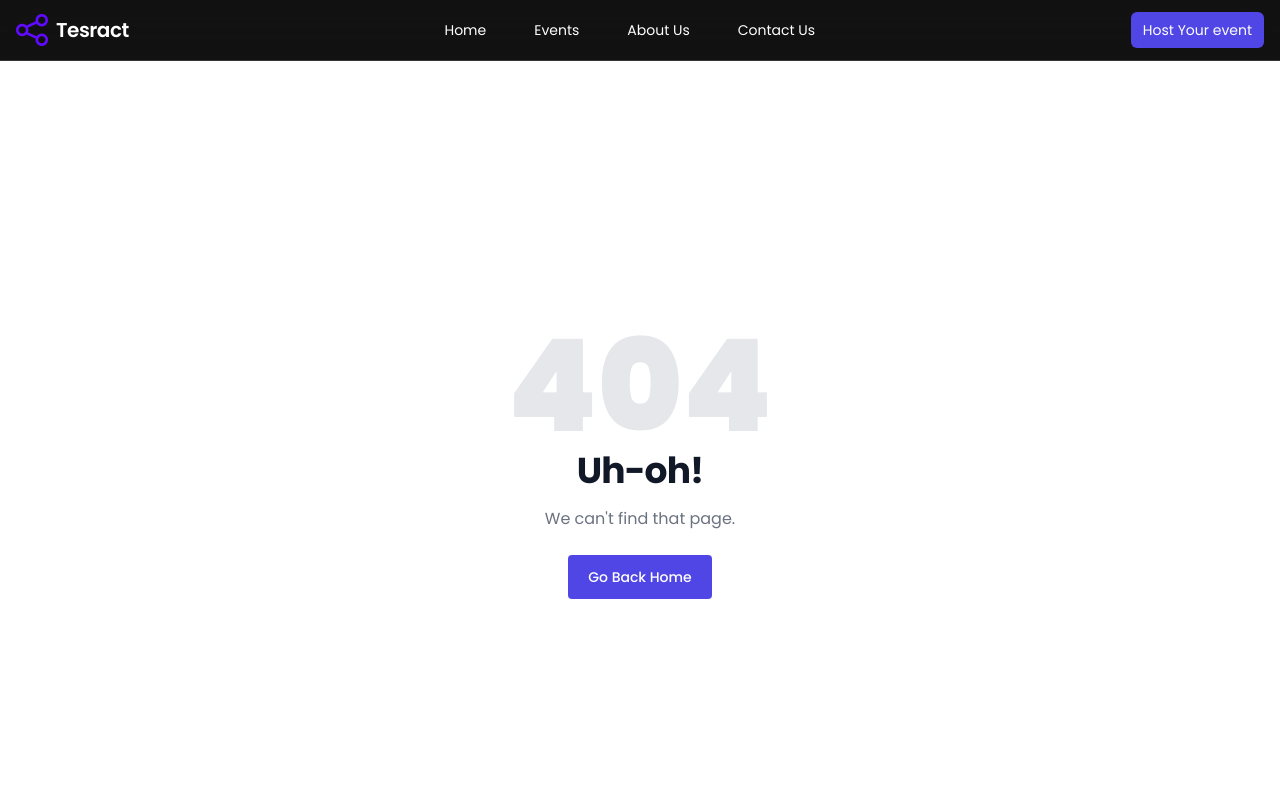
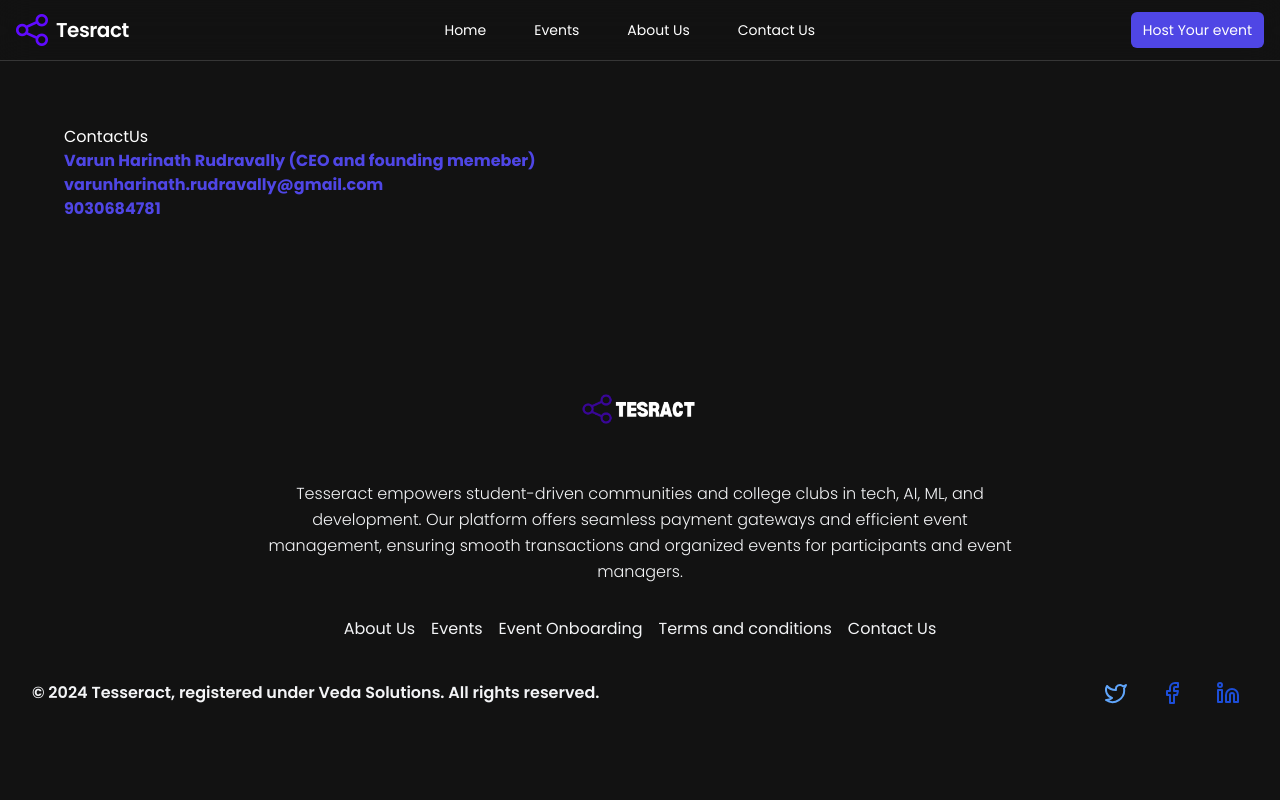
Before and after one commit to VarunHarinath/EventAura, a React (Vite) app: page /contact-us in a window 1280 px wide. Shown: the top 800 px of the page. Built offline with nearby package versions, Linux system fonts and the light colour scheme.

Commit message:
Contact Us

```diff
--- a/src/App.jsx
+++ b/src/App.jsx
@@ -11,6 +11,7 @@ import Events from "./components/ParticipantEvents/Events";
 import EventsDetail from "./components/ParticipantEvents/EventsDetail";
 import EventRegistration from "./components/ParticipantEvents/EventRegistration";
 import UserSucess from "./components/ParticipantEvents/UserSucess";
+import ContactUs from "./components/ContactUs";
 
 function App() {
   return (
@@ -42,6 +43,7 @@ function App() {
           />
           {/* User Sucess Registration */}
           <Route path="/event/:id/success" element={<UserSucess />} />
+          <Route path="/contact-us" element={<ContactUs />} />
 
           {/* error route */}
           <Route path="*" element={<Error />} />
--- /dev/null
+++ b/src/components/ContactUs.jsx
@@ -0,0 +1,17 @@
+import React from "react";
+
+const ContactUs = () => {
+  return (
+    <div className=" m-16">
+      ContactUs
+      <br />
+      <ul className="text-indigo-600 font-bold">
+        <li>Varun Harinath Rudravally (CEO and founding memeber)</li>
+        <li>varunharinath.rudravally@gmail.com</li>
+        <li>9030684781</li>
+      </ul>
+    </div>
+  );
+};
+
+export default ContactUs;
```
